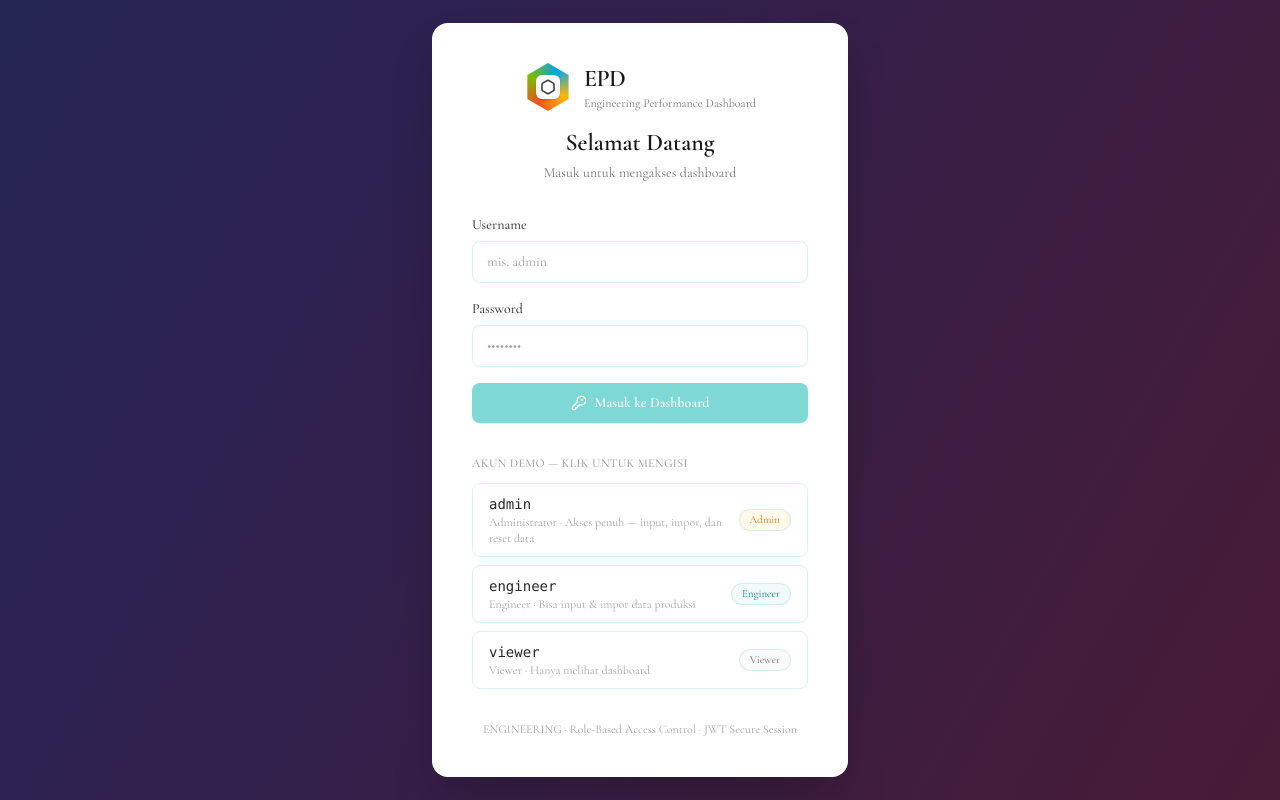
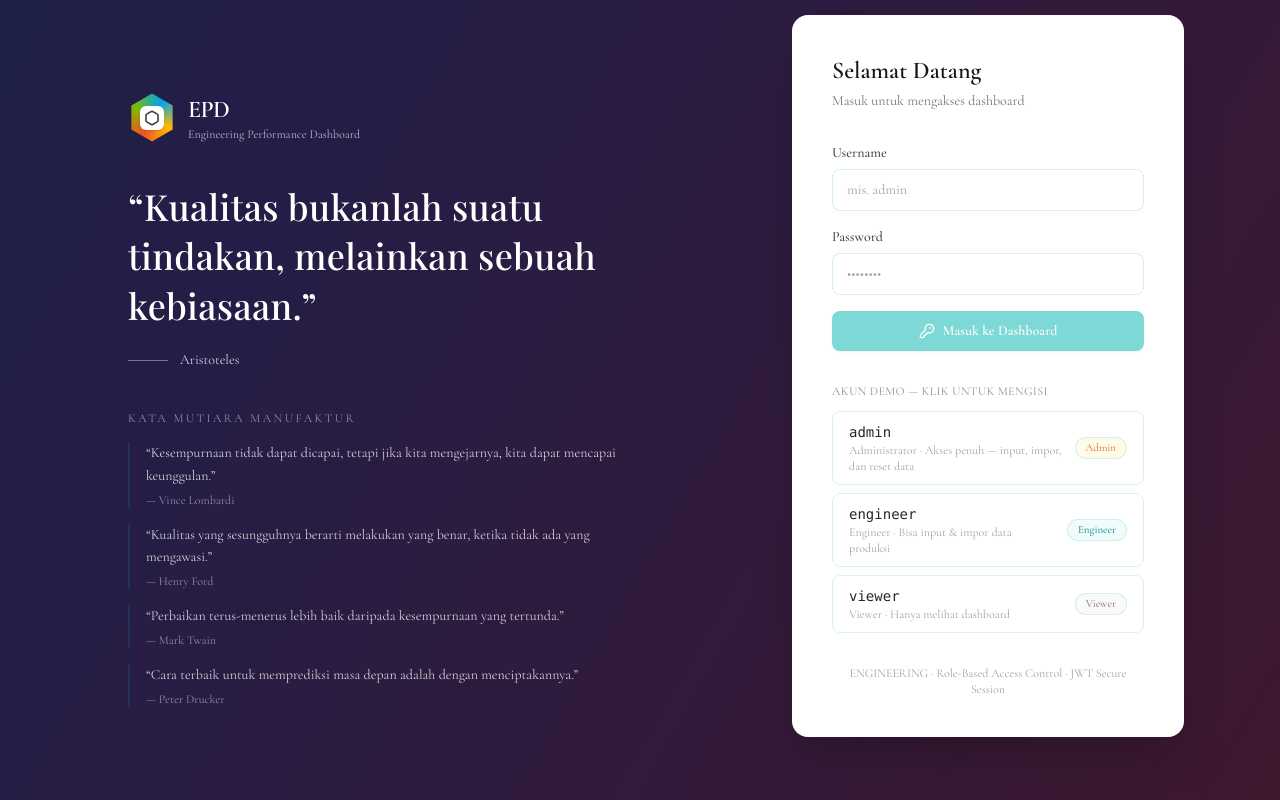
Before and after one commit to mdatagas-dev/engineering, a Next.js app: page /login in a window 1280 px wide. Built offline with nearby package versions, Linux system fonts and the light colour scheme; no server answers; a web font is replaced by a local one.

Commit message:
feat: two-column login - quotes left, form right

```diff
--- a/src/app/login/page.tsx
+++ b/src/app/login/page.tsx
@@ -69,8 +69,8 @@ function LoginForm() {
   };
 
   return (
-    <div className="relative flex min-h-screen items-center justify-center overflow-hidden">
-      {/* Gradasi bergerak pelan ala Microsoft */}
+    <div className="relative min-h-screen overflow-hidden">
+      {/* Gradasi bergerak pelan */}
       <div
         className="absolute inset-0"
         style={{
@@ -80,12 +80,12 @@ function LoginForm() {
           animation: "gradient-shift 18s ease-in-out infinite",
         }}
       />
-      <div className="absolute inset-0 bg-obsidian-950/70" />
+      <div className="absolute inset-0 bg-obsidian-950/75" />
 
-      <div className="anim-fade-up relative z-10 w-full max-w-md px-4">
-        <div className="rounded-2xl bg-white p-8 shadow-2xl sm:p-10">
-          <div className="mb-8 flex flex-col items-center text-center">
-            <div className="mb-4 flex items-center gap-3">
+      <div className="relative z-10 mx-auto flex min-h-screen max-w-6xl flex-col lg:flex-row">
+        {/* ===== KIRI: kata mutiara ===== */}
+        <div className="flex flex-1 flex-col justify-center px-8 py-12 lg:px-16">
+          <div className="mb-10 flex items-center gap-3">
             <div
               className="flex h-12 w-12 items-center justify-center"
               style={{
@@ -106,10 +106,44 @@ function LoginForm() {
               </div>
             </div>
             <div className="text-left leading-tight">
-                <p className="text-2xl font-semibold tracking-tight text-neutral-900">EPD</p>
-                <p className="text-xs text-neutral-500">Engineering Performance Dashboard</p>
+              <p className="text-2xl font-semibold tracking-tight text-white">EPD</p>
+              <p className="text-xs text-white/70">Engineering Performance Dashboard</p>
             </div>
           </div>
+
+          <blockquote className="max-w-lg">
+            <p className="font-display text-3xl font-medium leading-snug text-white lg:text-4xl">
+              “Kualitas bukanlah suatu tindakan, melainkan sebuah kebiasaan.”
+            </p>
+            <footer className="mt-5 flex items-center gap-3">
+              <span className="h-px w-10 bg-white/40" />
+              <cite className="text-sm text-white/80 not-italic">Aristoteles</cite>
+            </footer>
+          </blockquote>
+
+          <div className="mt-10 space-y-4">
+            <p className="text-xs uppercase tracking-[0.2em] text-white/50">Kata Mutiara Manufaktur</p>
+            <div className="max-w-lg space-y-4">
+              {[
+                ["“Kesempurnaan tidak dapat dicapai, tetapi jika kita mengejarnya, kita dapat mencapai keunggulan.”", "Vince Lombardi"],
+                ["“Kualitas yang sesungguhnya berarti melakukan yang benar, ketika tidak ada yang mengawasi.”", "Henry Ford"],
+                ["“Perbaikan terus-menerus lebih baik daripada kesempurnaan yang tertunda.”", "Mark Twain"],
+                ["“Cara terbaik untuk memprediksi masa depan adalah dengan menciptakannya.”", "Peter Drucker"],
+              ].map(([quote, name]) => (
+                <div key={name} className="border-l-2 border-white/25 pl-4">
+                  <p className="text-sm leading-relaxed text-white/80">{quote}</p>
+                  <p className="mt-1 text-xs text-white/50">— {name}</p>
+                </div>
+              ))}
+            </div>
+          </div>
+        </div>
+
+        {/* ===== KANAN: form login ===== */}
+        <div className="flex w-full items-center justify-center px-4 pb-12 lg:w-[440px] lg:pr-8">
+          <div className="anim-fade-up w-full">
+            <div className="rounded-2xl bg-white p-8 shadow-2xl sm:p-10">
+              <div className="mb-8">
                 <h1 className="text-2xl font-semibold text-neutral-900">{t("login.welcome")}</h1>
                 <p className="mt-1 text-sm text-neutral-500">{t("login.subtitle")}</p>
               </div>
@@ -195,5 +229,7 @@ function LoginForm() {
             </div>
           </div>
         </div>
+      </div>
+    </div>
   );
 }
```
Lines whose indentation alone changed are shown as unchanged.
